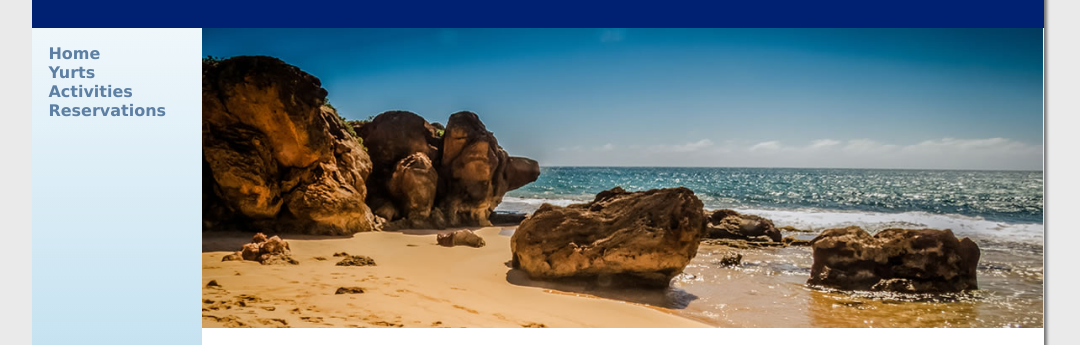
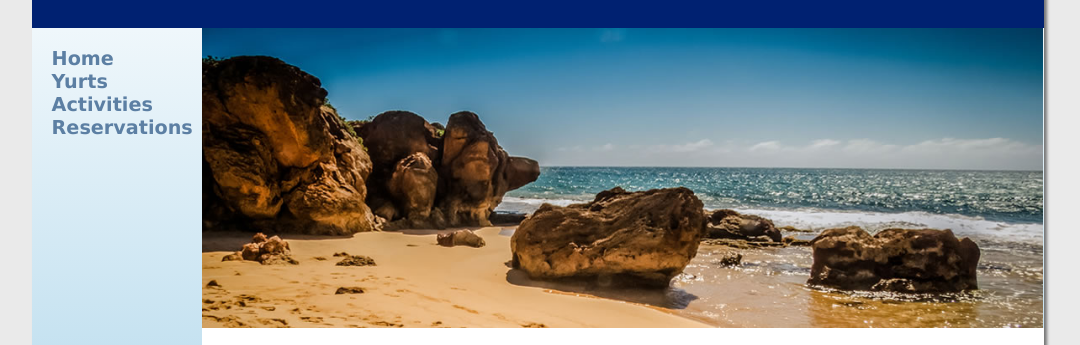
Before and after one commit to amckasson/SDEV_153_Chapter_06, a plain HTML site: page index.html in a window 1280 px wide. Shown: the part 124-469 px from the top of the page, without its empty margins (102-1182 px from the left). Drawn offline with Linux system fonts and the light colour scheme.

Commit message:
Add files via upload

```diff
--- a/pacific.css
+++ b/pacific.css
@@ -42,7 +42,7 @@ h3 { font-family: Georgia, serif; }
 
 nav { font-weight: bold;
 	  padding: 0;
-       font-size: 1.2 em;
+       font-size: 1.2em;
        float: left;
        width: 160px;
        position: fixed;
```
